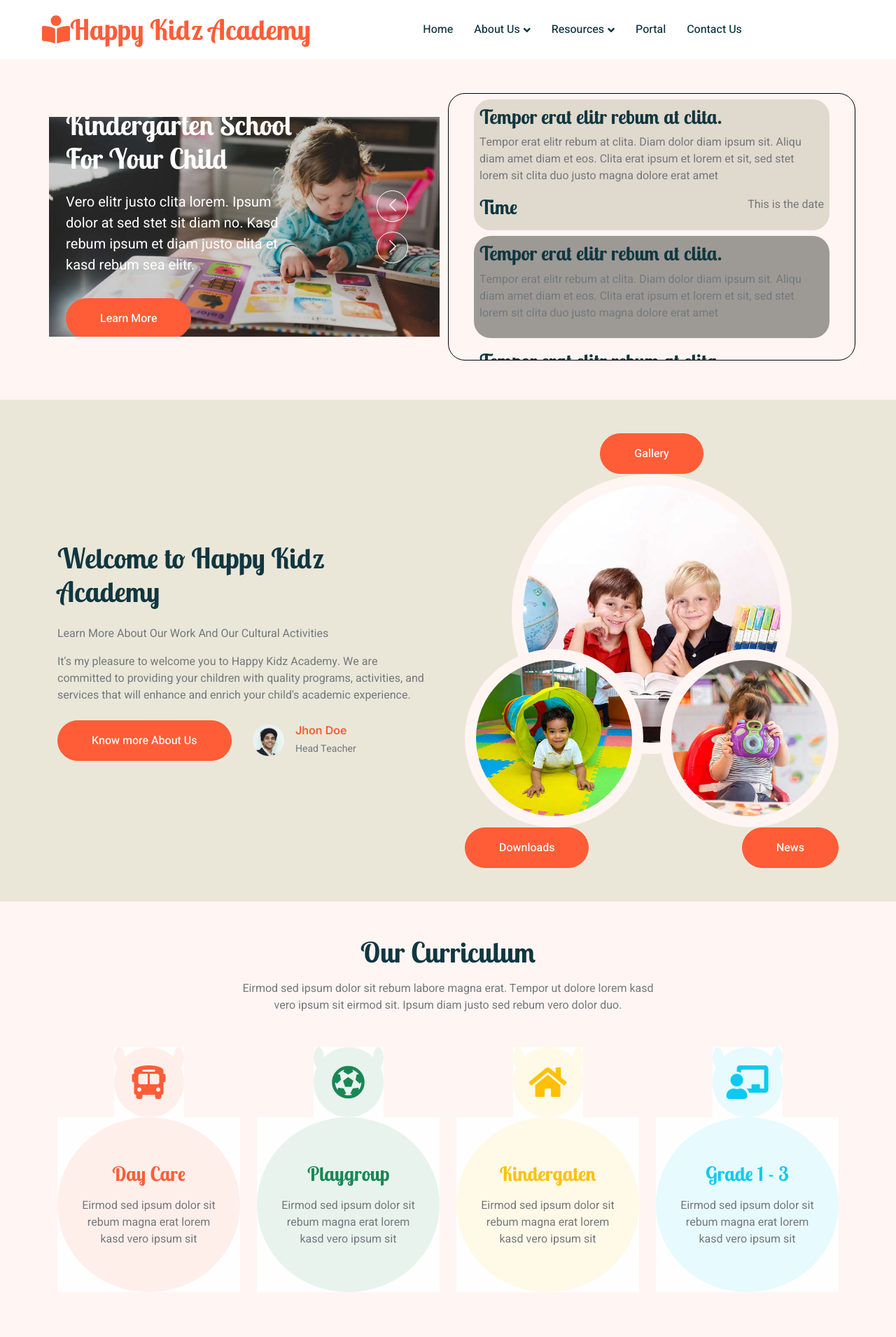
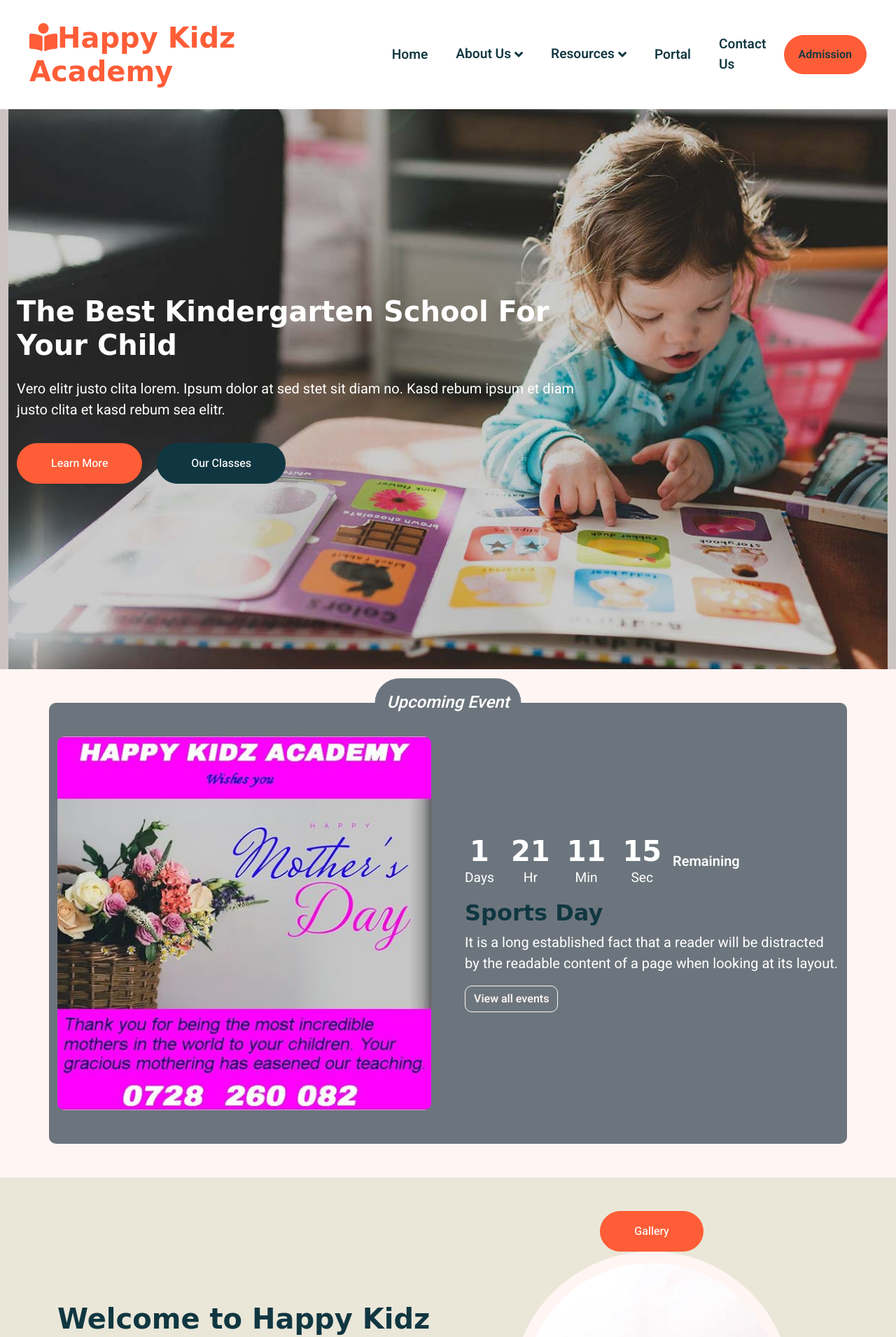
Before and after one commit to kavingojulius/Happy-Kidz-Academy, a Django app: page / in a window 1280 px wide. Shown: the top 1910 px of the page at 70% size. Run offline with Django 5.2, Linux system fonts and the light colour scheme; data comes from the database, SQL or seed files in the repository; both versions use the stored data as it was after the commit; some libraries are stand-ins or nearby versions.

Commit message:
made some changes

```diff
--- a/main/admin.py
+++ b/main/admin.py
@@ -7,3 +7,8 @@ class DownloadMaterialsAdmin(admin.ModelAdmin):
     list_display = ('title', 'uploaded_at')
 
 admin.site.register(Gallery)
+
+class EventAdmin(admin.ModelAdmin):
+    list_display = ('title', 'start_time', 'end_time', 'is_event_active')
+
+admin.site.register(Event, EventAdmin)
--- a/main/templates/main/base.html
+++ b/main/templates/main/base.html
@@ -37,7 +37,7 @@
 
 
         <!-- Navbar Start -->
-        <nav class="navbar navbar-expand-lg bg-white navbar-light sticky-top px-4 px-lg-5 py-lg-0">
+        <nav class="navbar navbar-expand-lg bg-white navbar-light sticky-top">
             <div class="container-fluid">
                 <!-- Logo Section -->
                 <a href="index.html" class="logos">
@@ -69,19 +69,22 @@
                             <a href="#" class="nav-link dropdown-toggle" data-bs-toggle="dropdown">Resources</a>
                             <div class="dropdown-menu rounded-0 rounded-bottom border-0 shadow-sm m-0">
                                 <a href="{% url 'news' %}" class="dropdown-item">News</a>
-                                <a href="{% url 'notices' %}" class="dropdown-item">Notices</a>
+                                <a href="{% url 'events' %}" class="dropdown-item">Events</a>
                                 <a href="{% url 'downloads' %}" class="dropdown-item">Downloads</a>
                                 <a href="{% url 'gallery' %}" class="dropdown-item">Gallery</a>
                             </div>
                         </div>
                         <a href="{% url 'log_in' %}" class="nav-item nav-link">Portal</a>
                         <a href="{% url 'contact_us' %}" class="nav-item nav-link">Contact Us</a>
+                        <a href="" class="btn btn-primary rounded-pill nav-item nav-link">Admission</a>
+
                         {% if request.user.is_authenticated %}
                             <a href="{% url 'logout' %}" class="nav-item nav-link">Logout</a>
                         {% else %}
 
                         {% endif %}
                     </div>
+
                 </div>
             </div>
         </nav>
--- a/main/templates/main/index.html
+++ b/main/templates/main/index.html
@@ -6,108 +6,118 @@
 
 {% block content %}
 
-    <!-- Hero Start -->
-    <div class="container-xxl py-5">
-    <div class="container p-0 mb-2">
-        <div class="row align-items-center">
-            <!-- Carousel Section -->
-            <div class="col-lg-6 events">
-                <div class="owl-carousel header-carousel position-relative">
-                    <!-- Carousel Item 1 -->
-                    <div class="owl-carousel-item position-relative">
-                        <img class="img-fluid" src="{% static 'media/carousel-1.jpg' %}" alt="">
-                        <div class="position-absolute top-0 start-0 w-100 h-100 d-flex align-items-center" style="background: rgba(0, 0, 0, .2);">
-                            <div class="container">
-                                <div class="row justify-content-start">
-                                    <div class="col-10 col-lg-8">
-                                        <h1 class="display-6 text-white animated slideInDown mb-4">The Best Kindergarten School For Your Child</h1>
-                                        <p class="fs-5 fw-medium text-white mb-4 pb-2">Vero elitr justo clita lorem. Ipsum dolor at sed stet sit diam no. Kasd rebum ipsum et diam justo clita et kasd rebum sea elitr.</p>
-                                        <a href="" class="btn btn-primary rounded-pill py-sm-3 px-sm-5 me-3 animated slideInLeft">Learn More</a>
-                                        <a href="" class="btn btn-dark rounded-pill py-sm-3 px-sm-5 animated slideInRight">Our Classes</a>
-                                    </div>
-                                </div>
+
+    <!-- Hero Start 1 -->
+    <div class="container-fluid p-0 mb-0">
+        <div class="row align-items-center m-0">
+            <div class="position-relative">
+                <!-- Full viewport height and ensure no padding/margins around the image -->
+                <img class="img-fluid" src="{% static 'media/carousel-1.jpg' %}" alt="Hero Image" style="width:100%; height:100vh; object-fit: cover; margin: 0; padding: 0;">
+
+                <!-- Dark overlay and text positioning -->
+                <div class="position-absolute top-0 start-0 h-100 d-flex align-items-center" style="background: rgba(0, 0, 0, .2); width: 100%;">
+                    <div class="container-fluid">
+                        <div class="row justify-content-start">
+                            <div class="col-10 col-lg-8">
+                                <h1 class="display-6 text-white animated slideInDown mb-4">The Best Kindergarten School For Your Child</h1>
+                                <p class="fs-5 fw-medium text-white mb-4 pb-2">Vero elitr justo clita lorem. Ipsum dolor at sed stet sit diam no. Kasd rebum ipsum et diam justo clita et kasd rebum sea elitr.</p>
+                                <a href="#" class="btn btn-primary rounded-pill py-sm-3 px-sm-5 me-3 animated slideInLeft">Learn More</a>
+                                <a href="#" class="btn btn-dark rounded-pill py-sm-3 px-sm-5 animated slideInRight">Our Classes</a>
                             </div>
                         </div>
                     </div>
-
-                    <!-- Carousel Item 2 -->
-                    <div class="owl-carousel-item position-relative">
-                        <img class="img-fluid" src="{% static 'media/carousel-2.jpg' %}" alt="">
-                        <div class="position-absolute top-0 start-0 w-100 h-100 d-flex align-items-center" style="background: rgba(0, 0, 0, .2);">
-                            <div class="container">
-                                <div class="row justify-content-start">
-                                    <div class="col-10 col-lg-8">
-                                        <h1 class="display-6 text-white animated slideInDown mb-4">Make A Brighter Future For Your Child</h1>
-                                        <p class="fs-5 fw-medium text-white mb-4 pb-2">Vero elitr justo clita lorem. Ipsum dolor at sed stet sit diam no. Kasd rebum ipsum et diam justo clita et kasd rebum sea elitr.</p>
-                                    </div>
-                                </div>
-                            </div>
-                        </div>
-                    </div>
-
-                    <!-- Carousel Item 3 -->
-                    <div class="owl-carousel-item position-relative">
-                        <img class="img-fluid" src="{% static 'media/carousel-2.jpg' %}" alt="">
-                    </div>
-                </div>
-            </div>
-
-            <!-- Scrollable Sidebar Section -->
-            <div class="col-lg-6 latest-news" style="border-radius:1.5rem; border:1px solid black;">
-                <div class="scrollable-sidebar px-4 py-2" style="height: 380px; overflow-y: auto;">
-                    <!-- First Sidebar Item -->
-                    <div class="sidebar-item mb-2 p-2" style="background-color: rgb(224, 217, 205);border-radius:1.5rem;">
-                        <h3>Tempor erat elitr rebum at clita.</h3>
-                        <p>Tempor erat elitr rebum at clita. Diam dolor diam ipsum sit. Aliqu diam amet diam et eos. Clita erat ipsum et lorem et sit, sed stet lorem sit clita duo justo magna dolore erat amet</p>
-                        <div class="timing" style="display: flex; justify-content: space-between; align-items: center;">
-                            <h3>Time</h3>
-                            <p>This is the date</p>
-                        </div>
-                    </div>
-
-                    <!-- Second Sidebar Item -->
-                    <div class="sidebar-item mb-2 p-2" style="background-color: rgb(157, 154, 149);border-radius:1.5rem;">
-                        <h3>Tempor erat elitr rebum at clita.</h3>
-                        <p>Tempor erat elitr rebum at clita. Diam dolor diam ipsum sit. Aliqu diam amet diam et eos. Clita erat ipsum et lorem et sit, sed stet lorem sit clita duo justo magna dolore erat amet</p>
-                    </div>
-
-                    <!-- Third Sidebar Item -->
-                    <div class="sidebar-item mb-2 p-2">
-                        <h3>Tempor erat elitr rebum at clita.</h3>
-                        <p>Tempor erat elitr rebum at clita. Diam dolor diam ipsum sit. Aliqu diam amet diam et eos. Clita erat ipsum et lorem et sit, sed stet lorem sit clita duo justo magna dolore erat amet</p>
-                    </div>
-                    <div class="sidebar-item mb-2 p-2">
-                        <h3>Tempor erat elitr rebum at clita.</h3>
-                        <p>Tempor erat elitr rebum at clita. Diam dolor diam ipsum sit. Aliqu diam amet diam et eos. Clita erat ipsum et lorem et sit, sed stet lorem sit clita duo justo magna dolore erat amet</p>
-                        <div class="timing" style="display: flex; justify-content: space-between; align-items: center;">
-                            <h3>Time</h3>
-                            <p>This is the date</p>
-                        </div>
-                    </div>
-                    <div class="sidebar-item mb-2 p-2">
-                        <h3>Tempor erat elitr rebum at clita.</h3>
-                        <p>Tempor erat elitr rebum at clita. Diam dolor diam ipsum sit. Aliqu diam amet diam et eos. Clita erat ipsum et lorem et sit, sed stet lorem sit clita duo justo magna dolore erat amet</p>
-                        <div class="timing" style="display: flex; justify-content: space-between; align-items: center;">
-                            <h3>Time</h3>
-                            <p>This is the date</p>
-                        </div>
-                    </div>
-                    <div class="sidebar-item mb-2 p-2">
-                        <h3>Tempor erat elitr rebum at clita.</h3>
-                        <p>Tempor erat elitr rebum at clita. Diam dolor diam ipsum sit. Aliqu diam amet diam et eos. Clita erat ipsum et lorem et sit, sed stet lorem sit clita duo justo magna dolore erat amet</p>
-                        <div class="timing" style="display: flex; justify-content: space-between; align-items: center;">
-                            <h3>Time</h3>
-                            <p>This is the date</p>
-                        </div>
-                    </div>
-
-                    <!-- Add as many sidebar items as needed -->
                 </div>
             </div>
         </div>
     </div>
+    <!-- Hero End -->
+
+
+    <!-- Events start -->
+
+    <div class="container my-5 py-5 bg-secondary text-white position-relative rounded">
+        {% if event.is_event_active %}
+            <!-- Event Header -->
+            <div class="position-absolute top-0 start-50" style="transform: translate(-50%, -50%);">
+                <button class="btn btn-secondary rounded-pill text-whote fw-bold rounded p-3 fs-4" style="font-style: oblique;">Upcoming Event</button>
+            </div>
+
+            <div class="row g-5 align-items-center">
+                <!-- Event Image Section -->
+                <div class="col-md-6">
+                    <div class="position-relative">
+                        <img src="{{ event.image.url }}" class="img-fluid rounded event-img w-100 h-100" alt="Event Image" style="object-fit: cover;">
+                    </div>
+                </div>
+
+                <!-- Event Details Section -->
+                <div class="col-md-6">
+                    <div class="d-flex mb-3">
+                        <div class="text-center me-4">
+                            <div class="display-6" id="days">00</div>
+                            <div>Days</div>
+                        </div>
+                        <div class="text-center me-4">
+                            <div class="display-6" id="hours">00</div>
+                            <div>Hr</div>
+                        </div>
+                        <div class="text-center me-4">
+                            <div class="display-6" id="minutes">00</div>
+                            <div>Min</div>
+                        </div>
+                        <div class="text-center">
+                            <div class="display-6" id="seconds">00</div>
+                            <div>Sec</div>
+                        </div>
+                        <span class="ms-3 align-self-center fs-5 fw-bold">Remaining</span>
+                    </div>
+
+                    <h2 class="fw-bold">{{ event.title }}</h2>
+                    <p class="fs-5">{{ event.content }}</p>
+                    <a href="#" class="btn btn-outline-light fw-bold">View all events</a>
+                </div>
+            </div>
+        {% else %}
+            <h2 class="fw-bold text-center">No events</h2>
+        {% endif %}
     </div>
-    <!-- Hero End -->
+
+    <!-- JavaScript Countdown -->
+    <script>
+        // Event end timestamp from Django view
+        var eventEndTimestamp = {{ event_end_timestamp|safe }} * 1000; // Convert to milliseconds
+
+        // Function to calculate remaining time and update the HTML
+        function updateCountdown() {
+            var now = new Date().getTime(); // Current time in milliseconds
+            var timeRemaining = eventEndTimestamp - now;
+
+            if (timeRemaining > 0) {
+                var days = Math.floor(timeRemaining / (1000 * 60 * 60 * 24));
+                var hours = Math.floor((timeRemaining % (1000 * 60 * 60 * 24)) / (1000 * 60 * 60));
+                var minutes = Math.floor((timeRemaining % (1000 * 60 * 60)) / (1000 * 60));
+                var seconds = Math.floor((timeRemaining % (1000 * 60)) / 1000);
+
+                document.getElementById("days").innerHTML = days;
+                document.getElementById("hours").innerHTML = hours;
+                document.getElementById("minutes").innerHTML = minutes;
+                document.getElementById("seconds").innerHTML = seconds;
+            } else {
+                // If time runs out, show "No events"
+                document.querySelector(".container").innerHTML = '<h2 class="fw-bold text-center">No events</h2>';
+            }
+        }
+
+        // Update the countdown every 1 second
+        setInterval(updateCountdown, 1000);
+
+        // Run the function immediately so that the time shows right away
+        updateCountdown();
+    </script>
+
+
+    <!-- Events end -->
+
 
     <!-- About Start -->
     <div class="container-xxl py-5" style="background-color:rgb(234, 231, 217);">
--- a/main/urls.py
+++ b/main/urls.py
@@ -6,7 +6,7 @@ urlpatterns = [
     path('about', about_us, name='about_us'),
     path('visionmision', visionmission, name='visionmission'),
     path('news', news, name='news'),
-    path('notices', notices, name='notices'),
+    path('events', events, name='events'),
     path('contact', contact_us, name='contact_us'),
     path('gallery', gallery, name='gallery'),
     path('downloads', downloads ,name='downloads'),
--- a/main/views.py
+++ b/main/views.py
@@ -3,8 +3,27 @@ from .models import *
 
 # Create your views here.
 def homepage(request):
+    try:
+        # Get the latest event
+        event = Event.objects.filter(end_time__gte=timezone.now()).order_by('start_time').first()
+        time_remaining = event.time_remaining() if event else None
 
-    return render(request, 'main/index.html')
+
+        if event:
+            # Convert event end_time to a timestamp format
+            event_end_timestamp = event.end_time.timestamp()
+        else:
+            event_end_timestamp = None
+    except Event.DoesNotExist:
+        event = None
+        days = hours = minutes = seconds = 0
+
+    return render(request, 'main/index.html', {
+        'event': event,
+        'event': event,
+        'event_end_timestamp': event_end_timestamp,  # Send the end time as a timestamp
+    })
+
 
 def about_us(request):
 
@@ -18,9 +37,9 @@ def news(request):
 
     return render(request, 'main/news.html')
 
-def notices(request):
+def events(request):
 
-    return render(request, 'main/notices.html')
+    return render(request, 'main/events.html')
 
 def contact_us(request):
 
--- a/static/css/style.css
+++ b/static/css/style.css
@@ -3,6 +3,9 @@
     --primary: #FE5D37;
     --light: #FFF5F3;
     --dark: #103741;
+}
+body{
+    font-size: 1.2rem;
 }
 
 .back-to-top {
@@ -66,7 +69,7 @@ h4,
 .display-4,
 .display-5,
 .display-6 {
-    font-family: 'Lobster Two', cursive;
+    font-family: 'san-seriff', cursive;
     font-weight: 700;
 }
 
@@ -83,15 +86,18 @@ h6,
 
 
 /*** Navbar ***/
+.navbar{
+    padding: 30px;
+}
 
 .navbar-nav {
     align-items: center;
 }
 
 .navbar .navbar-nav .nav-link {
-    padding: 30px 15px;
+    padding: 15px 20px;
     color: var(--dark);
-    font-weight: 500;
+    font-weight: 900;
     outline: none;
 }
 
@@ -118,6 +124,8 @@ h6,
 .navbar .dropdown-toggle[aria-expanded=true]::after {
     transform: rotate(-180deg);
 }
+
+
 
 @media (max-width: 991.98px) {
     .navbar .navbar-nav .nav-link  {
@@ -173,6 +181,7 @@ h6,
         font-size: 30px;
         font-weight: 600;
     }
+
 }
 
 .header-carousel .owl-nav {
--- a/static/js/main.js
+++ b/static/js/main.js
@@ -31,7 +31,8 @@
     // Header carousel
     $(".header-carousel").owlCarousel({
         autoplay: true,
-        smartSpeed: 1500,
+        autoplayTimeout: 15000,
+        smartSpeed: 5000,
         items: 1,
         dots: true,
         loop: true,
```
Also changed, not shown: django-school project.txt (added, +44 -0 lines), main/models.py (+23 -0 lines), main/templates/main/contact_us.html (+8 -5 lines), main/templates/main/rough.html (added, +174 -0 lines), db.sqlite3, main/migrations/0003_event.py (added), main/templates/main/events.html (renamed from main/templates/main/notices.html), media/events_images/event3.jpg (added), static/media/event1.jpg (added), static/media/event2.jpg (added), static/media/event3.jpg (added), static/media/event4.jpg (added).
